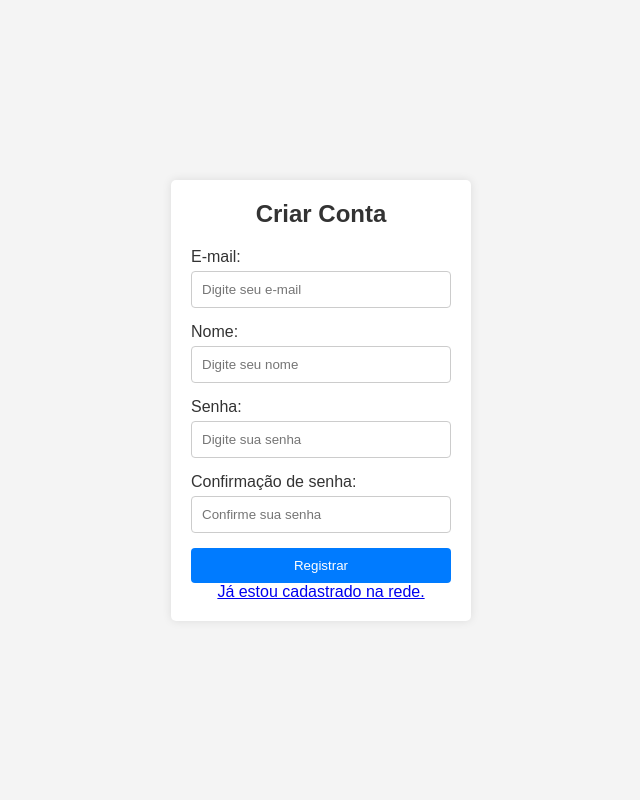
After one commit to MatheuseduPinheiro/FormsCaptivePortal, a PHP site: page /auth_cadastro.php in a window 1280 px wide. The commit adds this page. Shown: the whole page, without its empty margins (319-959 px from the left). Run offline with PHP 8.4, Linux system fonts and the light colour scheme.

Commit message:
Organizando os path

```diff
--- /dev/null
+++ b/auth_cadastro.php
@@ -0,0 +1,47 @@
+<?php
+require_once("globals.php");
+require_once("db.php");
+?>
+
+<!DOCTYPE html>
+<html lang="en">
+
+<head>
+    <meta charset="UTF-8">
+    <meta name="viewport" content="width=device-width, initial-scale=1.0">
+    <link rel="stylesheet" href="<?= $BASE_URL ?>css/style.css">
+
+    <title>CaptivePortal</title>
+</head>
+<body>
+    <div id="register-container">
+        <h2>Criar Conta</h2>
+        <form action="<?= $BASE_URL ?>auth_process.php" method="POST">
+            <input type="hidden" name="type" value="register">
+            <div class="form-group">
+                <label for="email">E-mail:</label>
+                <input type="email" class="form-control" id="email" name="email" placeholder="Digite seu e-mail">
+            </div>
+            <div class="form-group">
+                <label for="name">Nome:</label>
+                <input type="text" class="form-control" id="name" name="name" placeholder="Digite seu nome">
+            </div>
+            <div class="form-group">
+                <label for="password">Senha:</label>
+                <input type="password" class="form-control" id="password" name="password" placeholder="Digite sua senha">
+            </div>
+            <div class="form-group">
+                <label for="confirmpassword">Confirmação de senha:</label>
+                <input type="password" class="form-control" id="confirmpassword" name="confirmpassword" placeholder="Confirme sua senha">
+            </div>
+
+            <input type="submit" class="btn card-btn" value="Registrar">
+
+            <div class="gatway">
+                <a href="<?= $BASE_URL ?>auth_login.php" >Já estou cadastrado na rede.</a>
+            </div>
+        </form>
+    </div>
+</body>
+
+</html>
--- a/css/style.css
+++ b/css/style.css
@@ -1,49 +1,89 @@
-body {
-    background-color: #f2f2f2; /* Tonalidade de cinza claro para o fundo do corpo */
-    font-family: Arial, sans-serif; /* Escolha uma fonte adequada */
-    color: #333; /* Tonalidade de cinza escuro para o texto principal */
+/* style.css */
+
+/* Reset some default styles */
+* {
+    margin: 0;
+    padding: 0;
+    box-sizing: border-box;
 }
 
-.container {
-    max-width: 800px; /* Ajuste a largura máxima do container conforme necessário */
-    margin: 0 auto; /* Centraliza o container na página */
+body {
+    font-family: Arial, sans-serif;
+    background-color: #f4f4f4;
+    display: flex;
+    justify-content: center;
+    align-items: center;
+    height: 100vh;
+}
+
+#register-container, #login-container {
+    background-color: #fff;
     padding: 20px;
+    border-radius: 5px;
+    box-shadow: 0 0 10px rgba(0, 0, 0, 0.1);
+    width: 300px;
+    text-align: center;
 }
 
 h2 {
-    color: #222; /* Tonalidade de cinza um pouco mais escura para os cabeçalhos */
+    margin-bottom: 20px;
+    color: #333;
 }
 
-form {
-    max-width: 400px; /* Largura máxima do formulário para melhor leitura em dispositivos grandes */
-    margin: 20px auto; /* Centraliza o formulário na página */
-    padding: 20px;
-    background-color: #fff; /* Fundo branco para o formulário */
-    border-radius: 8px; /* Cantos arredondados para uma aparência mais suave */
-    box-shadow: 0 0 10px rgba(0, 0, 0, 0.1); /* Sombra leve para destacar o formulário do fundo */
+.form-group {
+    margin-bottom: 15px;
+    text-align: left;
 }
 
 label {
     display: block;
-    margin-bottom: 8px;
-    color: #444; /* Tonalidade de cinza médio para rótulos */
+    margin-bottom: 5px;
+    color: #333;
 }
 
-input {
+.form-control {
     width: 100%;
-    padding: 8px;
-    margin-bottom: 16px;
-    border: 1px solid #ddd; /* Borda cinza claro para os campos de entrada */
+    padding: 10px;
+    border: 1px solid #ccc;
     border-radius: 4px;
-    box-sizing: border-box;
 }
 
-input[type="submit"] {
-    background-color: #333; /* Fundo preto para o botão de envio */
-    color: #fff; /* Texto branco para o botão de envio */
-    cursor: pointer;
+.form-control:focus {
+    border-color: #007bff;
+    outline: none;
 }
 
-input[type="submit"]:hover {
-    background-color: #555; /* Tonalidade mais escura ao passar o mouse sobre o botão de envio */
+.btn {
+    display: inline-block;
+    padding: 10px 20px;
+    background-color: #007bff;
+    color: #fff;
+    border: none;
+    border-radius: 4px;
+    cursor: pointer;
+    transition: background-color 0.3s ease;
 }
+
+.btn:hover {
+    background-color: #0056b3;
+}
+
+.card-btn {
+    width: 100%;
+}
+
+/* Styles for the gateway link */
+.gateway {
+    margin-top: 20px;
+}
+
+.gateway a {
+    color: #007bff;
+    text-decoration: none;
+    transition: color 0.3s ease;
+}
+
+.gateway a:hover {
+    color: #0056b3;
+    text-decoration: underline;
+}
--- /dev/null
+++ b/db.php
@@ -0,0 +1,12 @@
+<?php
+
+    $db_name = "captiveportal";
+    $db_host = "localhost";
+    $db_user = "root";
+    $db_pass = "";
+
+    $conn = new PDO("mysql:dbname=".$db_name.";host=".$db_host,$db_user,$db_pass);
+
+    //Habilite erros PDO
+    $conn->setAttribute(PDO::ATTR_ERRMODE,PDO::ERRMODE_EXCEPTION);
+    $conn->setAttribute(PDO::ATTR_EMULATE_PREPARES,false);
--- /dev/null
+++ b/globals.php
@@ -0,0 +1,4 @@
+<?php
+    session_start();
+    $BASE_URL = "http://" .$_SERVER['SERVER_NAME']. dirname($_SERVER['REQUEST_URI']."?")."/";
+?>
```
Also changed, not shown: auth_login.php (added, +37 -0 lines), auth_process.php (added, +102 -0 lines), cadastro/index.php (deleted, +0 -26 lines), cadastro/processa_cadastro.php (deleted, +0 -40 lines).
